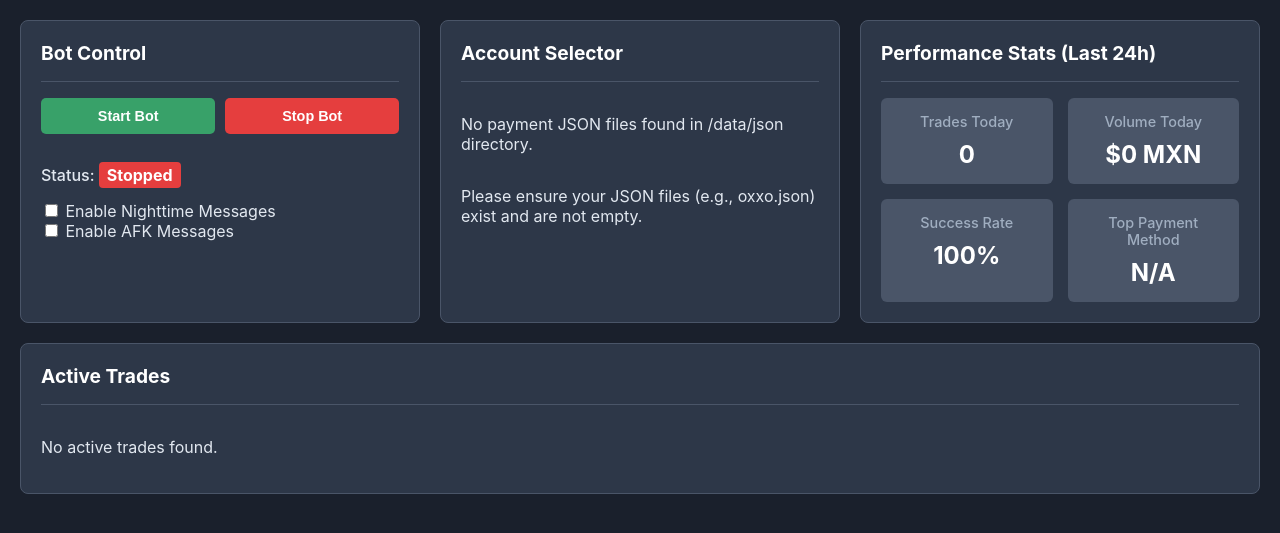
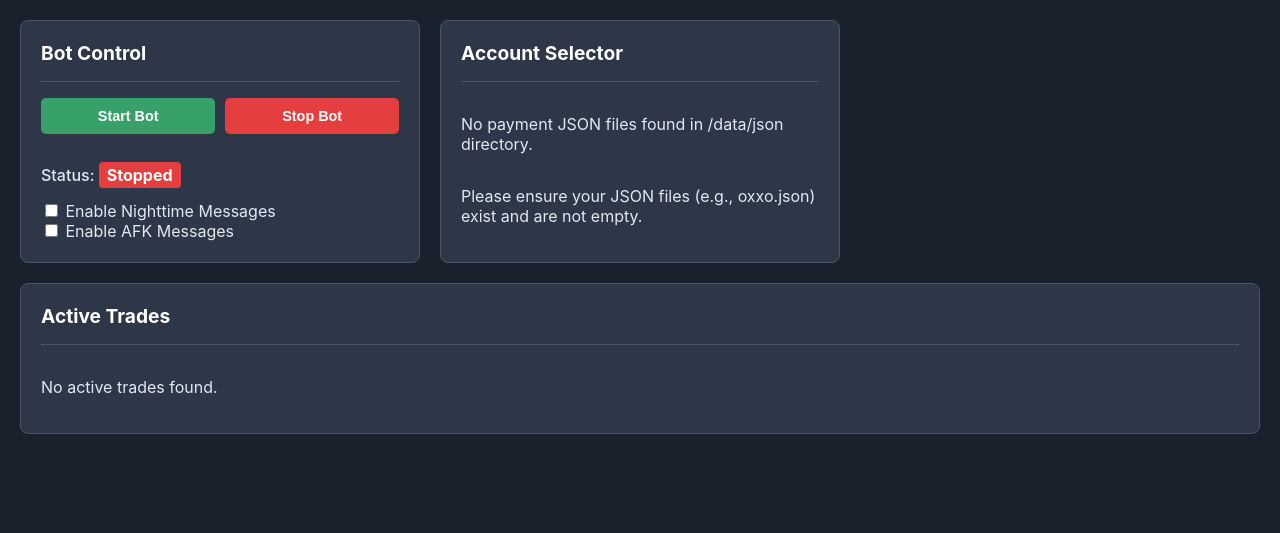
Before and after one commit to jinjernot/wg, a Flask app: page / in a window 1280 px wide. Shown: the part 72-605 px from the top of the page. Run offline with Flask 3, Linux system fonts and the light colour scheme; data that the repository does not hold is empty.

Commit message:
Remove performance stats section and related functionality from dashboard

```diff
--- a/static/script.js
+++ b/static/script.js
@@ -4,7 +4,6 @@ document.addEventListener('DOMContentLoaded', () => {
     const stopBtn = document.getElementById('stop-btn');
     const statusIndicator = document.getElementById('status-indicator');
     const tradesContainer = document.getElementById('active-trades-container');
-    const statsContainer = document.getElementById('performance-stats-container'); // New element
     const nightModeCheckbox = document.getElementById('night-mode-checkbox');
     const afkModeCheckbox = document.getElementById('afk-mode-checkbox');
 
@@ -204,40 +203,9 @@ document.addEventListener('DOMContentLoaded', () => {
         tradesContainer.appendChild(table);
     }
 
-    async function fetchTradeStats() {
-        if (!statsContainer) return;
-        try {
-            const response = await fetch('/get_trade_stats');
-            const stats = await response.json();
-            statsContainer.innerHTML = `
-                <div class="stat-item">
-                    <h4>Trades Today</h4>
-                    <p>${stats.trades_today}</p>
-                </div>
-                <div class="stat-item">
-                    <h4>Volume Today</h4>
-                    <p>$${stats.volume_today.toLocaleString()} MXN</p>
-                </div>
-                <div class="stat-item">
-                    <h4>Success Rate</h4>
-                    <p>${stats.success_rate}%</p>
-                </div>
-                <div class="stat-item">
-                    <h4>Top Payment Method</h4>
-                    <p>${stats.top_payment_method}</p>
-                </div>
-            `;
-        } catch (error) {
-            statsContainer.innerHTML = '<p>Error fetching stats.</p>';
-            console.error(error);
-        }
-    }
-
     // --- Initial and Periodic Updates ---
     updateStatus();
     fetchActiveTrades();
-    fetchTradeStats();
     setInterval(updateStatus, 60000);
     setInterval(fetchActiveTrades, 60000);
-    setInterval(fetchTradeStats, 60000);
 });
--- a/static/style.css
+++ b/static/style.css
@@ -35,7 +35,7 @@ h4 {
 .dashboard-container {
     display: grid;
 
-    grid-template-columns: repeat(auto-fit, minmax(400px, 1fr));
+    grid-template-columns: repeat(3, 1fr);
     gap: 20px;
     padding: 20px;
 }
@@ -190,79 +190,3 @@ tr.status-disputed {
 tr.status-disputed:hover {
     background-color: #d69e2e;
 }
-
-.card-stats #performance-stats-container {
-    display: grid;
-    grid-template-columns: 1fr 1fr;
-    gap: 20px;
-}
-
-.stat-item {
-    background-color: #4a5568;
-    padding: 15px;
-    border-radius: 6px;
-    text-align: center;
-}
-
-.stat-item h4 {
-    margin: 0 0 10px 0;
-    color: #a0aec0;
-    font-size: 0.9rem;
-    font-weight: 500;
-}
-
-.stat-item p {
-    margin: 0;
-    font-size: 1.5rem;
-    font-weight: bold;
-    color: #ffffff;
-}
-
-.card-stats #performance-stats-container {
-    display: grid;
-    grid-template-columns: repeat(auto-fit, minmax(150px, 1fr));
-    gap: 15px;
-}
-
-.stat-item {
-    background-color: #4a5568;
-    padding: 15px;
-    border-radius: 6px;
-    text-align: center;
-}
-
-.stat-item h4 {
-    margin: 0 0 10px 0;
-    color: #a0aec0;
-    font-size: 0.9rem;
-    font-weight: 500;
-}
-
-.stat-item p {
-    margin: 0;
-    font-size: 1.5rem;
-    font-weight: bold;
-    color: #ffffff;
-}
-
-.stat-item-full-width {
-    grid-column: 1 / -1;
-}
-
-.volume-breakdown {
-    display: flex;
-    flex-wrap: wrap;
-    justify-content: center;
-    gap: 15px;
-    margin-top: 10px;
-}
-
-.volume-breakdown span {
-    background-color: #2d3748;
-    padding: 8px 12px;
-    border-radius: 4px;
-    font-size: 0.9rem;
-}
-.volume-breakdown b {
-    color: #ffffff;
-}
--- a/templates/index.html
+++ b/templates/index.html
@@ -66,13 +66,6 @@
             </div>
         {% endif %}
 
-        <div class="card card-stats">
-            <h2>Performance Stats (Last 24h)</h2>
-            <div id="performance-stats-container">
-                <p>Loading stats...</p>
-            </div>
-        </div>
-
         <div class="card card-trades-table">
             <h2>Active Trades</h2>
             <div id="active-trades-container">
```
